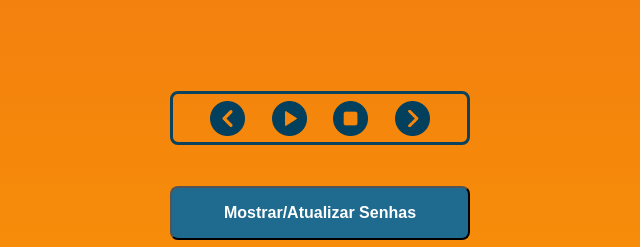
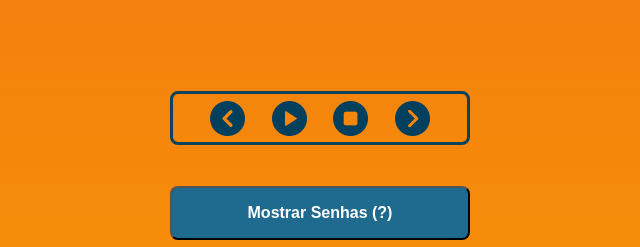
Before and after one commit to Anderson026/live-passowrd, a plain HTML site: page index.html in a window 1280 px wide. Shown: the top 247 px of the page, 320-960 px from the left. Drawn offline with Linux system fonts and the light colour scheme.

Commit message:
Atualizando o nome do botão de mostrar a senha

```diff
--- a/index.html
+++ b/index.html
@@ -20,7 +20,7 @@
           <img id="nextSong" src="./assets/next.png" alt="Next Button">
         </div>
         <div class="divBtn">
-          <button onclick="showPasswordLive()">Mostrar/Atualizar Senhas</button>
+          <button onclick="showPasswordLive()">Mostrar Senhas <span title="As Senhas são atualizados a cadas hora, apertar F5 do teclado para atualizar as senhas!">(?)</span></button>
           <button onclick="clearPassword()">Ocultar Senhas</button>
           <a href="https://live-implantacao.netlify.app/">
             <button>Acessar o Live Implantação</button>
@@ -31,7 +31,7 @@
           <p class="passwordPosto"></p>
           <p class="passwordLoja"></p>
           <p class="passwordConfig"></p>
-          <p class="passworCbc"></p>
+          <p class="passworCbc "></p>
           <p class="">Senha do config da Getcard: <strong>secnas256</strong></p>
           <p class="">Senha do Gsurf: <strong>Live202108</strong></p>
         </div>
--- a/scripts/date.js
+++ b/scripts/date.js
@@ -4,10 +4,11 @@ const passwordConfig = document.querySelector(".passwordConfig");
 const passworCbc = document.querySelector(".passworCbc");
 const divPassword = document.querySelector(".divPassword");
 
+
 let date = new Date();
 let hour = date.getHours();
 let day = date.getDate();
-let month = date.getMonth();
+let month = date.getMonth() + 1;
 let year = date.getFullYear();
 
 
@@ -17,10 +18,10 @@ let year = date.getFullYear();
   let calculaPasswordLoja = (hour + day + month + year) - 2000;
   passwordLoja.innerHTML = `Senha do acesso ao Live loja: <strong>${calculaPasswordLoja}</strong>`;
 
-    let calculatePasswordConfig = (hour + day + month + 1 + year) - 75;
+  let calculatePasswordConfig = (hour + day + month + year) - 75;
   passwordConfig.innerHTML = `Senha do config do PDV e Concentrador: <strong>${calculatePasswordConfig}</strong>`;
 
-    let calculatePasswordCbc = (year - (month + 1) - day - hour);
+  let calculatePasswordCbc = (year - month - day - hour);
   passworCbc.innerHTML = `Senha do config CBC Manager 2k9: <strong>${calculatePasswordCbc}</strong>`;
 
   divPassword.classList.remove("ocultText");
```
Lines whose indentation alone changed are shown as unchanged.
